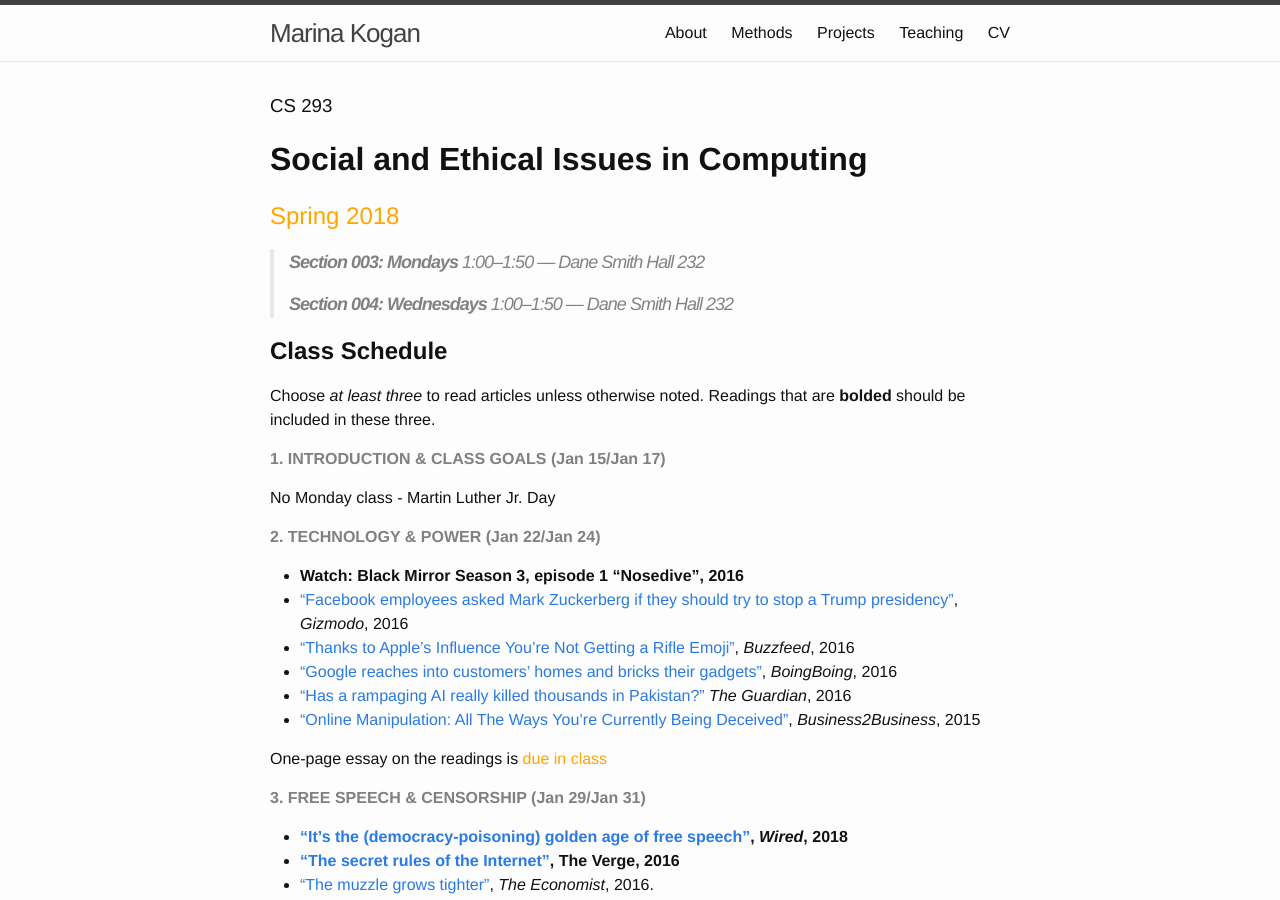
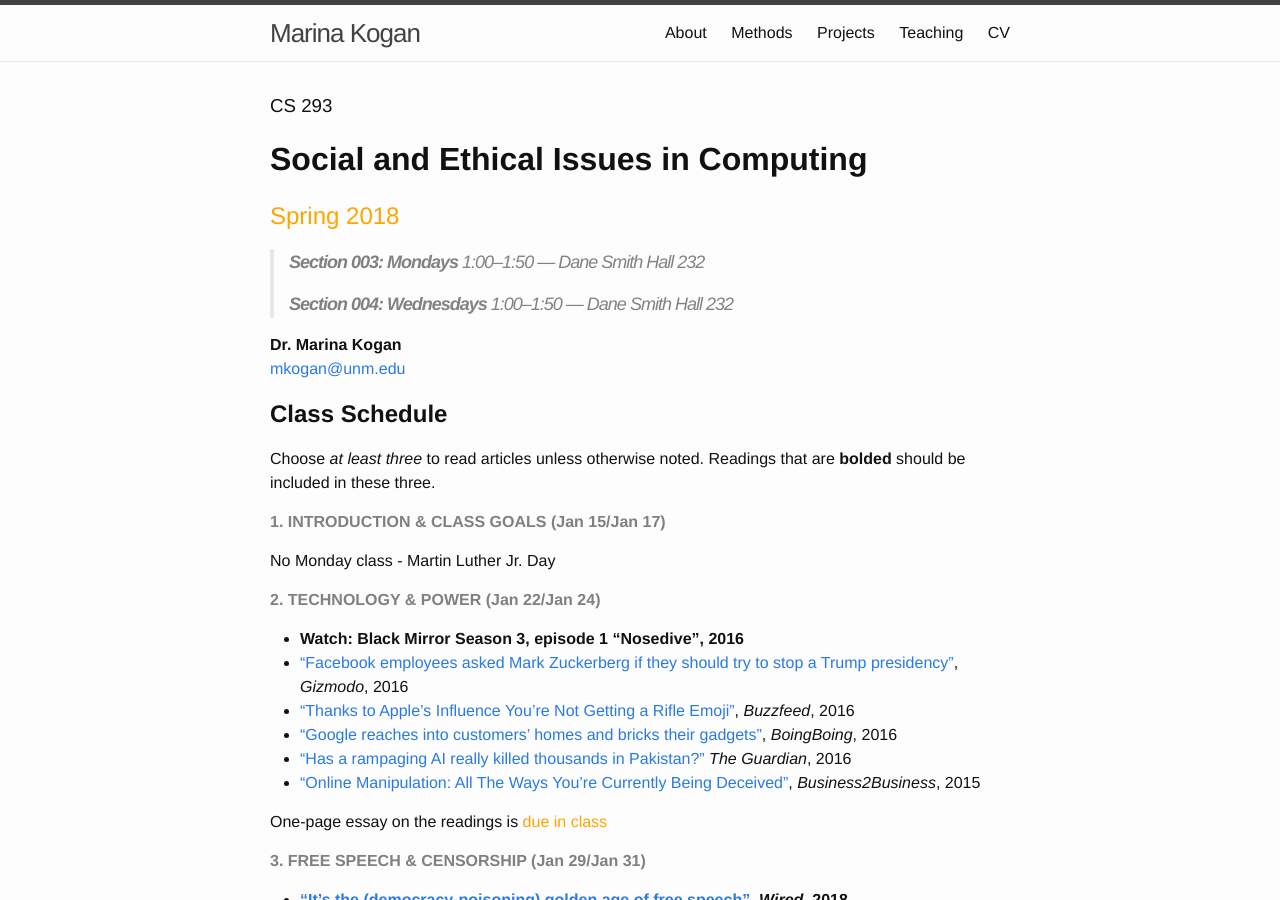
Before and after one commit to marinkala/marinkala.github.com, a Jekyll site: the page built from 5teaching.md, in a window 1280 px wide and 900 px high. Built offline with Jekyll 4.4.1, drawn with Linux system fonts in a browser that asks for light colours.

Commit message:
added email

```diff
--- a/5teaching.md
+++ b/5teaching.md
@@ -14,6 +14,9 @@ permalink: /teaching/
 > **<span style="color:grey">Section 003:</span> Mondays** 1:00–1:50 — Dane Smith Hall 232
 >
 > **<span style="color:grey">Section 004:</span> Wednesdays** 1:00–1:50 — Dane Smith Hall 232
+
+**Dr. Marina Kogan**
+<mailto:mkogan@unm.edu>
 
 ## **Class Schedule**
 Choose *at least three* to read articles unless otherwise noted. Readings that are **bolded** should be included in these three.
```
